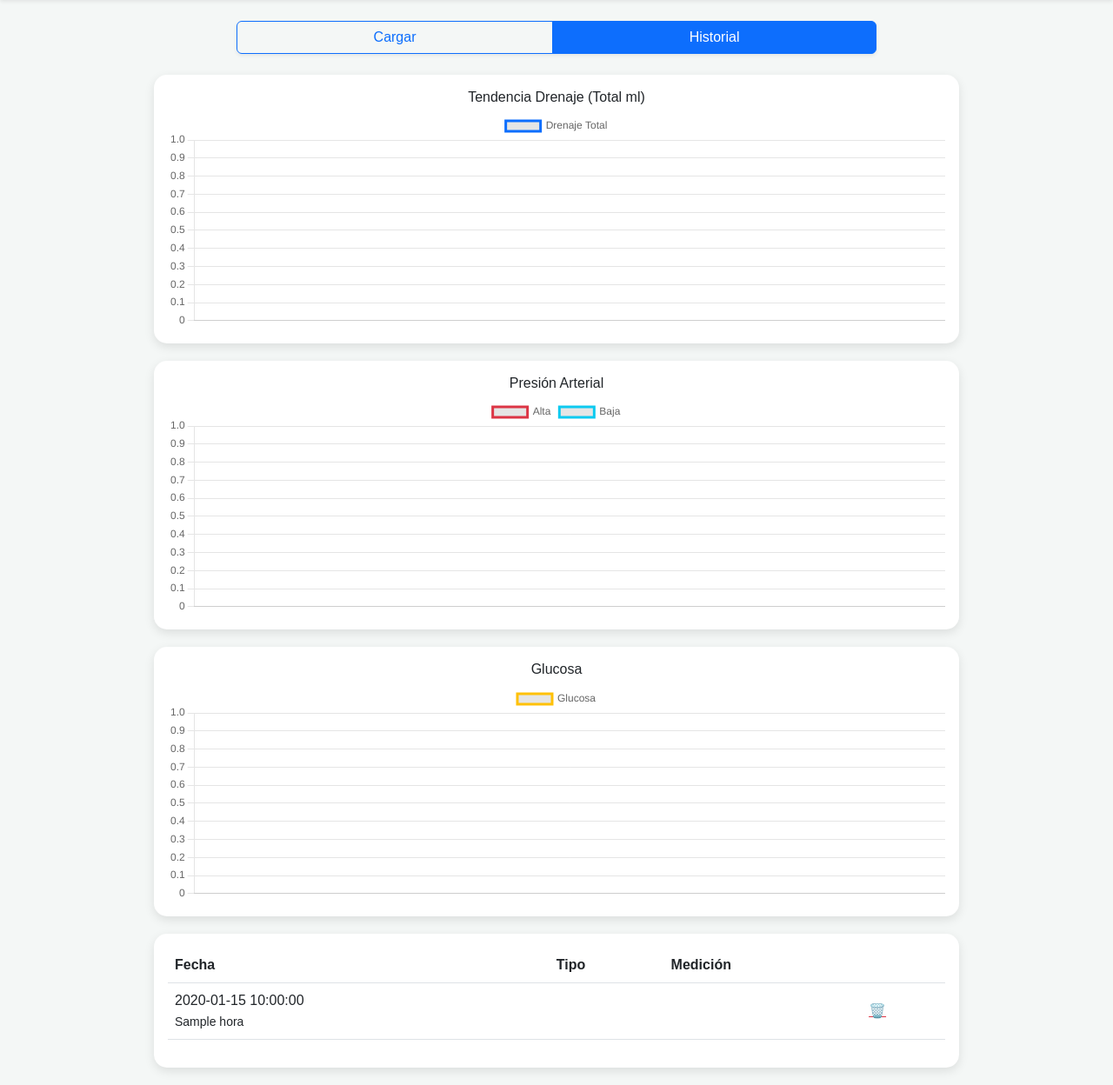
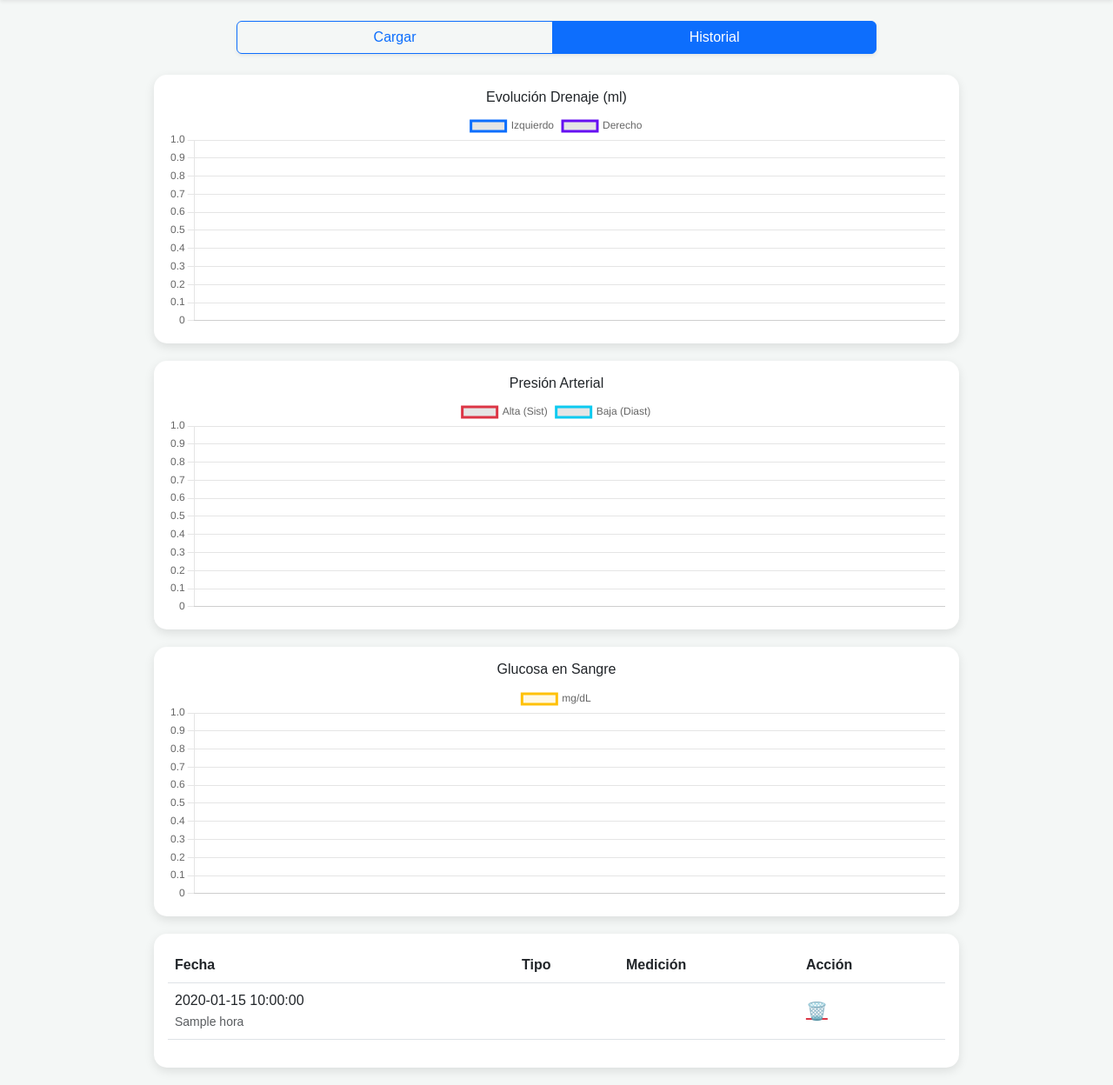
Before and after one commit to Pastormerlo/control-drenaje, a Flask app: page /ver in a window 1280 px wide. Shown: the part 50-1298 px from the top of the page at 87% size. Run offline with Flask 3, Linux system fonts and the light colour scheme; a user stored in the database is signed in; tables that the repository leaves empty hold one stand-in row (values such as "Sample post"); a database or web service that is not in the repository returns one stand-in record (values such as "Sample title"); some libraries are stand-ins or nearby versions.

Commit message:
Add files via upload

```diff
--- a/templates/index.html
+++ b/templates/index.html
@@ -78,18 +78,18 @@
 
         {% if modo == 'ver' %}
         <div class="col-md-10">
-            <div class="card p-3"><h6 class="text-center">Tendencia Drenaje (Total ml)</h6><canvas id="chartDrenaje"></canvas></div>
+            <div class="card p-3"><h6 class="text-center">Evolución Drenaje (ml)</h6><canvas id="chartDrenaje"></canvas></div>
             <div class="card p-3"><h6 class="text-center">Presión Arterial</h6><canvas id="chartPresion"></canvas></div>
-            <div class="card p-3"><h6 class="text-center">Glucosa</h6><canvas id="chartGlucosa"></canvas></div>
+            <div class="card p-3"><h6 class="text-center">Glucosa en Sangre</h6><canvas id="chartGlucosa"></canvas></div>
 
             <div class="card p-3">
                 <div class="table-responsive">
                     <table class="table align-middle">
-                        <thead><tr><th>Fecha</th><th>Tipo</th><th>Medición</th><th></th></tr></thead>
+                        <thead><tr><th>Fecha</th><th>Tipo</th><th>Medición</th><th>Acción</th></tr></thead>
                         <tbody>
                             {% for r in registros %}
                             <tr>
-                                <td>{{ r.fecha }}<br><small>{{ r.hora }}</small></td>
+                                <td>{{ r.fecha }}<br><small class="text-muted">{{ r.hora }}</small></td>
                                 <td>
                                     {% if r.tipo == 'drenaje' %}<span class="badge-drenaje">Drenaje</span>
                                     {% elif r.tipo == 'presion' %}<span class="badge-presion">Presión</span>
@@ -97,12 +97,12 @@
                                     {% endif %}
                                 </td>
                                 <td>
-                                    {% if r.tipo == 'drenaje' %}{{ (r.cant_izq or 0) + (r.cant_der or 0) }} ml
-                                    {% elif r.tipo == 'presion' %}{{ r.presion_alta }}/{{ r.presion_baja }}
+                                    {% if r.tipo == 'drenaje' %}I: {{ r.cant_izq or 0 }} / D: {{ r.cant_der or 0 }} ml
+                                    {% elif r.tipo == 'presion' %}{{ r.presion_alta }}/{{ r.presion_baja }} <small>(P:{{r.pulso}})</small>
                                     {% elif r.tipo == 'glucosa' %}{{ r.glucosa }} mg/dL
                                     {% endif %}
                                 </td>
-                                <td><a href="{{ url_for('borrar', id=r.id) }}" class="text-danger" onclick="return confirm('¿Borrar?')">🗑️</a></td>
+                                <td><a href="{{ url_for('borrar', id=r.id) }}" class="text-danger fs-5" onclick="return confirm('¿Borrar este registro?')">🗑️</a></td>
                             </tr>
                             {% endfor %}
                         </tbody>
@@ -112,29 +112,42 @@
         </div>
         <script src="https://cdn.jsdelivr.net/npm/chart.js"></script>
         <script>
-            const data = [ {% for r in registros|reverse %} { fecha: "{{r.fecha}}", tipo: "{{r.tipo}}", val: {{ (r.cant_izq or 0) + (r.cant_der or 0) }}, alta: {{r.presion_alta or 0}}, baja: {{r.presion_baja or 0}}, glu: {{r.glucosa or 0}} }, {% endfor %} ];
+            // Datos procesados desde Python (se invierten para que el gráfico vaya de pasado a presente)
+            const data = [ {% for r in registros|reverse %} { fecha: "{{r.fecha}}", tipo: "{{r.tipo}}", izq: {{ r.cant_izq or 0 }}, der: {{ r.cant_der or 0 }}, alta: {{r.presion_alta or 0}}, baja: {{r.presion_baja or 0}}, glu: {{r.glucosa or 0}} }, {% endfor %} ];
 
-            function crearChart(id, label, color, filterFn, mapFn) {
-                const filtered = data.filter(filterFn);
-                new Chart(document.getElementById(id), {
-                    type: 'line',
-                    data: { labels: filtered.map(d => d.fecha), datasets: [{ label: label, data: filtered.map(mapFn), borderColor: color, tension: 0.3, fill: false }] }
-                });
-            }
+            // 1. Gráfico Drenaje (Doble línea)
+            const dData = data.filter(d => d.tipo === 'drenaje');
+            new Chart(document.getElementById('chartDrenaje'), {
+                type: 'line',
+                data: {
+                    labels: dData.map(d => d.fecha),
+                    datasets: [
+                        { label: 'Izquierdo', data: dData.map(d => d.izq), borderColor: '#0d6efd', tension: 0.3 },
+                        { label: 'Derecho', data: dData.map(d => d.der), borderColor: '#6610f2', tension: 0.3 }
+                    ]
+                }
+            });
 
-            crearChart('chartDrenaje', 'Drenaje Total', '#0d6efd', d => d.tipo === 'drenaje', d => d.val);
-            crearChart('chartGlucosa', 'Glucosa', '#ffc107', d => d.tipo === 'glucosa', d => d.glu);
-
-            // Chart Presión (Doble línea)
+            // 2. Gráfico Presión (Doble línea)
             const pData = data.filter(d => d.tipo === 'presion');
             new Chart(document.getElementById('chartPresion'), {
                 type: 'line',
                 data: {
                     labels: pData.map(d => d.fecha),
                     datasets: [
-                        { label: 'Alta', data: pData.map(d => d.alta), borderColor: '#dc3545' },
-                        { label: 'Baja', data: pData.map(d => d.baja), borderColor: '#0dcaf0' }
+                        { label: 'Alta (Sist)', data: pData.map(d => d.alta), borderColor: '#dc3545', tension: 0.3 },
+                        { label: 'Baja (Diast)', data: pData.map(d => d.baja), borderColor: '#0dcaf0', tension: 0.3 }
                     ]
+                }
+            });
+
+            // 3. Gráfico Glucosa (Línea simple)
+            const gData = data.filter(d => d.tipo === 'glucosa');
+            new Chart(document.getElementById('chartGlucosa'), {
+                type: 'line',
+                data: {
+                    labels: gData.map(d => d.fecha),
+                    datasets: [{ label: 'mg/dL', data: gData.map(d => d.glu), borderColor: '#ffc107', backgroundColor: 'rgba(255, 193, 7, 0.1)', fill: true, tension: 0.3 }]
                 }
             });
         </script>
```
